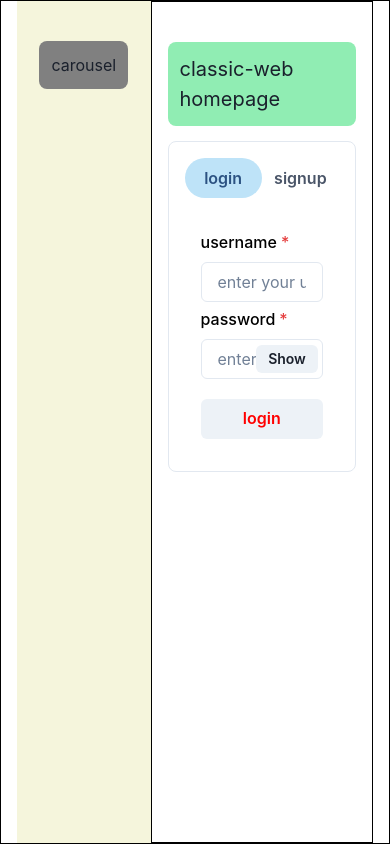
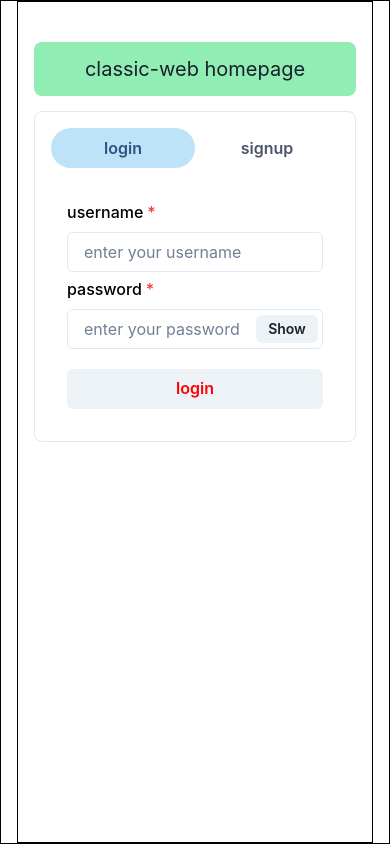
Before and after one commit to edahmitchel/classic-web-fullstack, a React (Create React App) app in the folder frontend/: page / in a window 390 px wide. Built offline with nearby package versions, Linux system fonts and the light colour scheme.

Commit message:
removed carousel for small screens

```diff
--- a/frontend/src/pages/HomePage.jsx
+++ b/frontend/src/pages/HomePage.jsx
@@ -17,7 +17,10 @@ const HomePage = () => {
 
     return (
         <Container maxW={"8xl"} display={"flex"} border="1px solid black">
-            <Container maxW="2xl" width={"100%"} centerContent bg={"beige"}>
+            <Container maxW="2xl" width={"100%"} centerContent bg={"beige"} display={{
+                base: "none",
+                md: "flex",
+            }}>
                 < Box display='flex' justifyContent='center' padding={3} bg="GrayText" m="40px 0 15px 0" borderRadius="lg" borderwidth="1px">
 
                     <Text>
```
